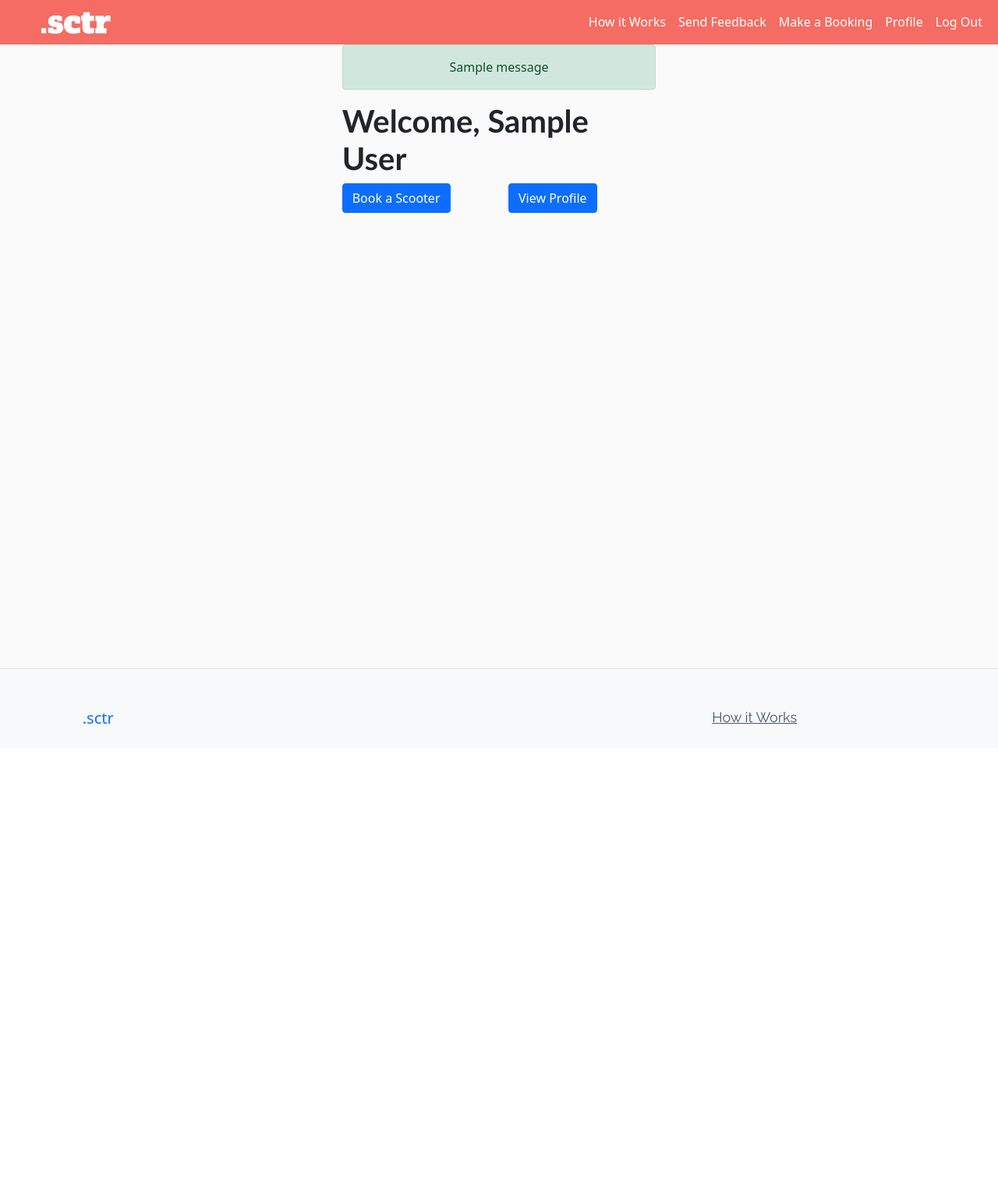
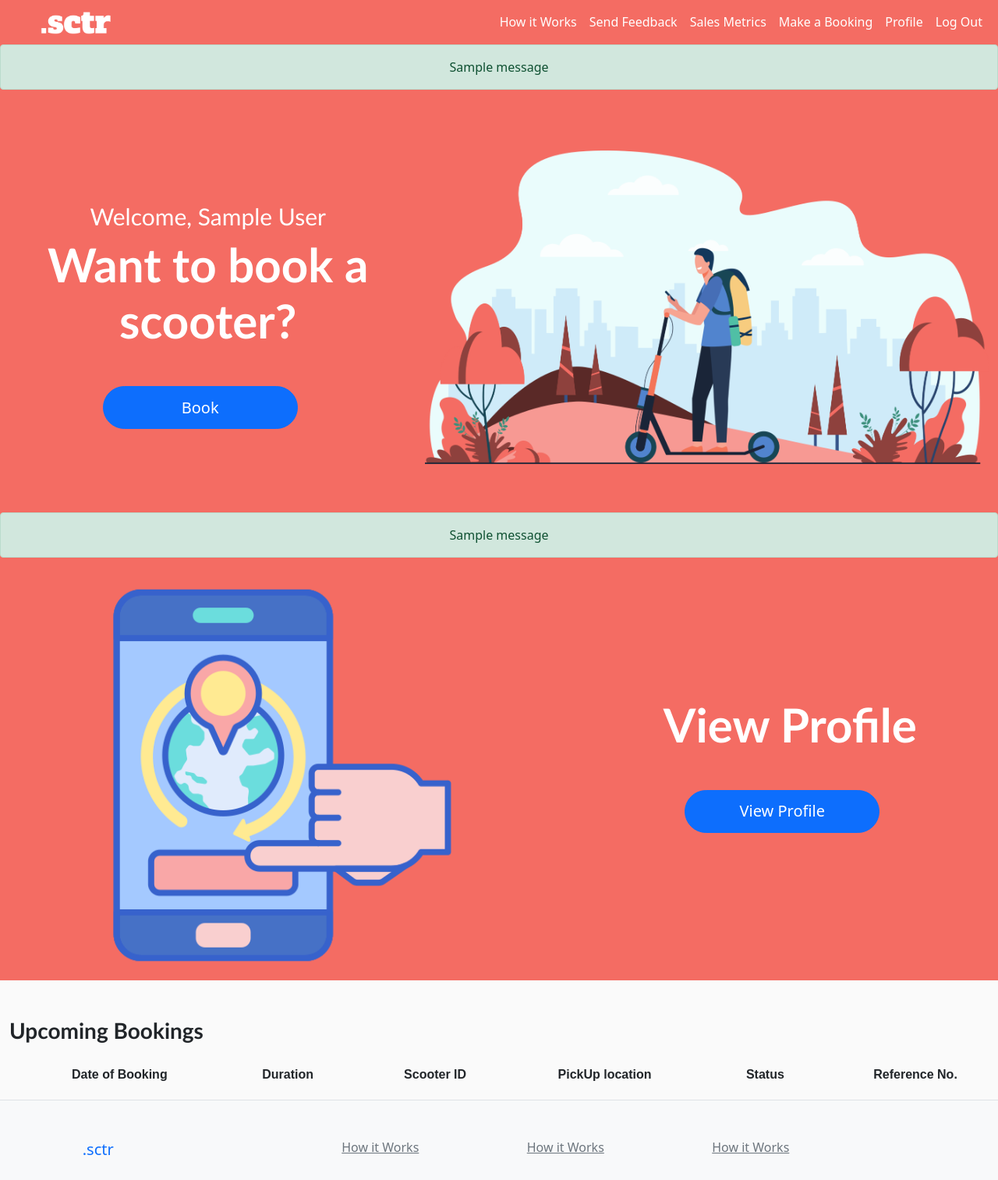
Before and after one commit to Lanrayy/software-engineering-project-comp2913, a Flask app: page /user_dashboard in a window 1280 px wide. Shown: the whole page at 78% size. Before the commit the page ends 928 px from the top, so only its background shows below. Run offline with Flask 2, Linux system fonts and the light colour scheme; a user stored in the database is signed in; tables that the repository leaves empty hold one stand-in row (values such as "Sample post"); one stand-in notice (Sample message) is shown; lists and menus that the app fills with data are empty; some libraries are stand-ins or nearby versions.

Commit message:
Hala and Lanre branch merged together

```diff
--- a/app/static/css/style.css
+++ b/app/static/css/style.css
@@ -22,9 +22,11 @@ h1, h2, h3, h4, h5, h6 {
 
 p{
   /* font-family: 'Calibri'; */
+  /* font-family: 'Gill Sans', 'Gill Sans MT', Calibri, 'Trebuchet MS', sans-serif; */
   font-family: Raleway, Arial, Helvetica, sans-serif;
   color: #445a64;
   font-size: 18px;
+  /* font-weight: 100; */
 }
 
 body{
@@ -74,26 +76,35 @@ body{
   color: white !important;
 }
 
+.nav-logo{
+  width: 90px;
+  margin-left: 40px;
+}
+
+/*TABLE STYLES*/
+
 table {
   font-family: arial, sans-serif;
   border-collapse: collapse;
   width: 100%;
 }
 
+table.center {
+  margin-left: auto;
+  margin-right: auto;
+}
+
 td, th {
   text-align: left;
   padding: 20px;
+  padding-left: 80px;
 }
 
+/*
 tr:nth-child(even) {
-  background-color: #dddddd;
+  background-color: #f46c63;
 }
-
-.nav-logo{
-  width: 90px;
-  margin-left: 40px;
-}
-
+*/
 
 
 /* **********************************
@@ -193,7 +204,6 @@ tr:nth-child(even) {
   height: 300px;
   width: 400px;
   margin: 0px 10px 0px 10px;
-
 }
 
 .row-2-image {
@@ -241,3 +251,82 @@ iframe{
   width: 90%;
   height: 400px;
 }
+
+
+/***************************
+User Dashboard Page
+****************************/
+
+.UD_row-1 {
+  height: 100%;
+  display: flex;
+  flex-direction: column;
+  justify-content: center;
+  align-content: center;
+}
+
+.main_image_user_dashboard{
+  width: 600px;
+  height: 500px;
+  padding-left: 100px;
+}
+
+.UD_title {
+  text-align: center;
+  font-size: 60px;
+  color: white;
+  font-family: 'Gill Sans', 'Gill Sans MT', Calibri, 'Trebuchet MS', sans-serif;
+}
+
+.UD_subtitle{
+  text-align: center;
+  color: white;
+  font-size: 30px;
+  font-weight: 400;
+}
+
+.UD_row1 {
+  /* border: 1px solid red; */
+  height: 600px;
+  display: flex;
+  flex-direction: row;
+  background-color: #f46c63;
+}
+
+.UD_row2{
+  /* border: 2px solid green; */
+  height: 100%;
+  display: flex;
+  flex-direction: column;
+  justify-content: center;
+  align-content: center;
+}
+
+.call-to-action-buttons {
+  display: flex;
+  /* border: 1px solid red; */
+  justify-content: center;
+  padding: 40px;
+}
+
+.user_details{
+  margin-top: 50px;
+  text-align: center;
+  font-family: 'Gill Sans', 'Gill Sans MT', Calibri, 'Trebuchet MS', sans-serif;
+}
+
+.title_left{
+  text-align: left;
+}
+
+.user_details_table{
+  width: 50%;
+}
+
+.card_details_table{
+  width: 80%;
+}
+
+.booking_table{
+  width: 100%;
+}
--- a/app/templates/base2.html
+++ b/app/templates/base2.html
@@ -16,6 +16,8 @@
     <link rel="preconnect" href="https://fonts.googleapis.com">
     <link rel="preconnect" href="https://fonts.gstatic.com" crossorigin>
     <link href="https://fonts.googleapis.com/css2?family=Raleway:wght@100;400;700;800;900&display=swap" rel="stylesheet">
+
+
 
     <!-- Link for Alfa Slab One fontd-->
     <link rel="preconnect" href="https://fonts.googleapis.com">
--- a/app/templates/user_dashboard.html
+++ b/app/templates/user_dashboard.html
@@ -1,23 +1,114 @@
-{% extends "base.html" %}
+{% extends "base2.html" %}
 {% block content %}
-  <h1>
-    Welcome,
-    {{ name }}
-  </h1>
+    <!-- first row -->
+    <div class="row UD_row1">
+      <!-- m -->
+      <div style="padding: 0px">
+          {% with messages = get_flashed_messages() %}
+            {% if messages %}
+              {% for message in messages %}
+                <div class="alert alert-success">
+                  {{ message }}
+                </div>
+              {% endfor %}
+            {% endif %}
+          {% endwith %}
+      </div>
 
-  <div class="row">
-
-    <div class="col">
-      <a href="/booking1"><button type="button" class="btn btn-primary">Book a Scooter</button></a>
+      <div class="col-5" >
+          <div class="UD_row-1">
+                  <div>
+                      <h1 class="UD_subtitle">Welcome, {{name}}</h1>
+                      <h1 class="UD_title">Want to book a scooter?</h1>
+                  </div>
+                  <div class="call-to-action-buttons">
+                    <a href="/booking1"><button type="button" class="btn btn-primary custom-button">Book</button></a>
+                  </div>
+                  </div>
+      </div>
+      <div class="col-7">
+          <div>
+              <img class="main-image img-fluid float-right" src="{{url_for('static', filename='images/happy-smiling-man.png')}}" alt="Main-image">
+          </div>
+      </div>
     </div>
 
-    <div class="col align-items-end">
-      <a href="/profile"><button type="button" class="btn btn-primary">View Profile</button></a>
+    <!-- second row -->
+    <div class="row UD_row1">
+      <!-- m -->
+      <div style="padding: 0px">
+          {% with messages = get_flashed_messages() %}
+            {% if messages %}
+              {% for message in messages %}
+                <div class="alert alert-success">
+                  {{ message }}
+                </div>
+              {% endfor %}
+            {% endif %}
+          {% endwith %}
+      </div>
+
+      <div class="col-7">
+        <div>
+          <img class="main_image_user_dashboard" src="{{url_for('static', filename='images/booking-app.png')}}" alt="Splash">
+        </div>
+      </div>
+
+      <div class="col-5" >
+          <div class="UD_row2">
+                  <div>
+                      <h1 class="UD_title">View Profile</h1>
+                  </div>
+                  <div class="call-to-action-buttons">
+                    <a href="/profile"><button type="button" class="btn btn-primary custom-button">View Profile</button></a>
+                  </div>
+                  </div>
+      </div>
     </div>
 
-  </div>
 
-  <br>
+  <br><br>
 
-  <!-- Map -->
+  <h3>Upcoming Bookings</h3>
+
+  <table>
+
+      <tr>
+        <th>Date of Booking</th>
+        <th>Duration</th>
+        <th>Scooter ID</th>
+        <th>PickUp location</th>
+        <th>Status</th>
+        <th>Reference No.</th>
+      </tr>
+
+
+      {% for b in booking %}
+        <tr>
+            <td>{{ b.initial_date_time }}</td>
+            <td>{{b.duration}}</td>
+            <td>SN{{b.scooter_id}}</td>
+
+            {% for loc in location%}
+              {% if b.collection_id == loc.id%}
+                <td> {{loc.location}} </td>  <!-- show booking location-->
+              {% endif %}
+            {% endfor %}
+
+            <td>{{b.status}}</td>
+            <td>BN000{{b.id}}</td>
+
+            {% if b.status == "active" %} <!-- if booking is ACTIVE then show extend-->
+            <td><a href="/extend_booking"><input type="submit" class="btn btn-primary" value="O"></a></td>
+            {% endif %}
+
+            {% if b.status == "upcoming" %} <!-- if booking is UPCOMING then show cancel-->
+            <td><a href="/cancel_booking"><input type="submit" class="btn btn-primary" value="x"></a></td>
+            {% endif %}
+
+          </tr>
+      {% endfor %}
+
+  </table>
+
 {% endblock %}
```
Also changed, not shown: app/graphs/daily.jpg, app/graphs/hireperiod.jpg, app/graphs/transaction_type.jpg, 1 other file.
